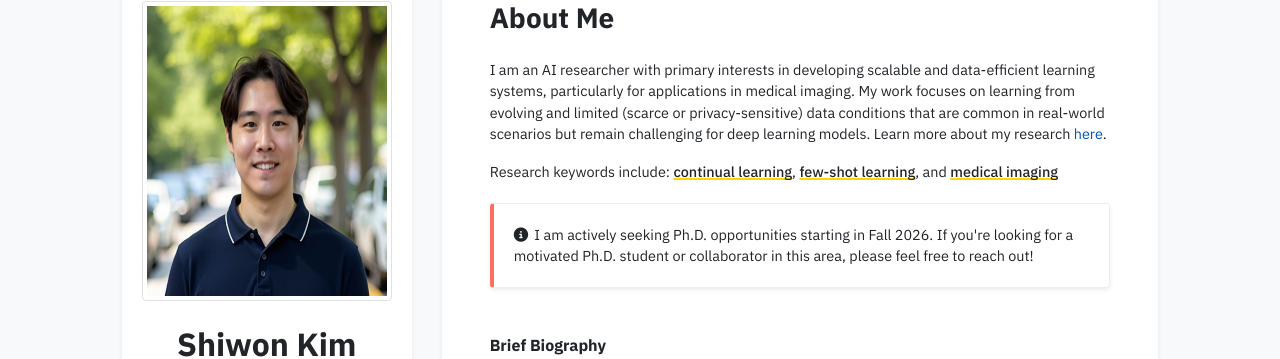
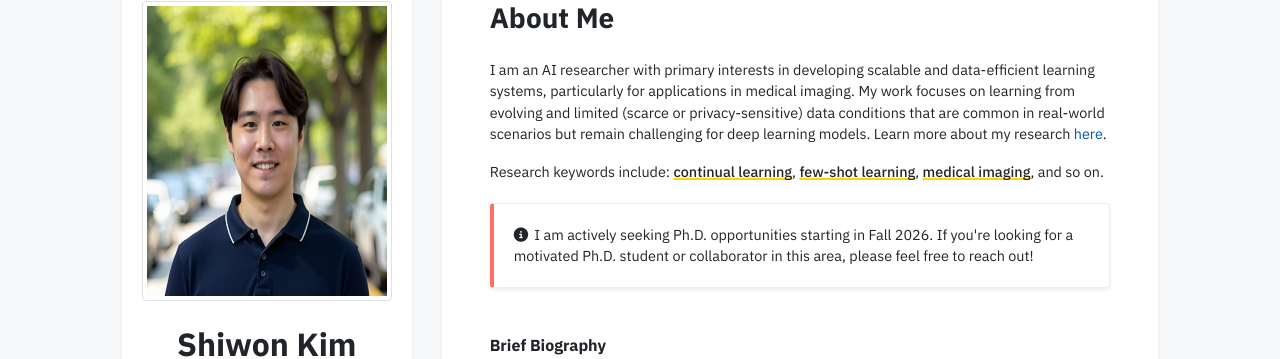
Before and after one commit to shiwonkim/shiwonkim.github.io, a Jekyll site: the page built from index.html, in a window 1280 px wide and 900 px high. Shown: the part 143-502 px from the top of the window. Built offline with Jekyll 4.4.1, drawn with Linux system fonts in a browser that asks for light colours; nearby versions of some CDN libraries; some web fonts are replaced; a style sheet for code colours, icons or effects is not loaded.

Commit message:
edit profile

```diff
--- a/_data/profile.yml
+++ b/_data/profile.yml
@@ -29,7 +29,7 @@ short_bio: >-
     Learn more about my research <a href="https://shiwonkim.github.io/research">here</a>.
   </p>
   <p>
-    Research keywords include: <span class="text-hl">continual learning</span>, <span class="text-hl">few-shot learning</span>, and <span class="text-hl">medical imaging</span>
+    Research keywords include: <span class="text-hl">continual learning</span>, <span class="text-hl">few-shot learning</span>, <span class="text-hl">medical imaging</span>, and so on.
   </p>
   <div class="bd-callout bd-callout-info bg-white shadow-sm">
     <i class="fas fa-info-circle" style="margin-right: 0.2em;"></i>
```
